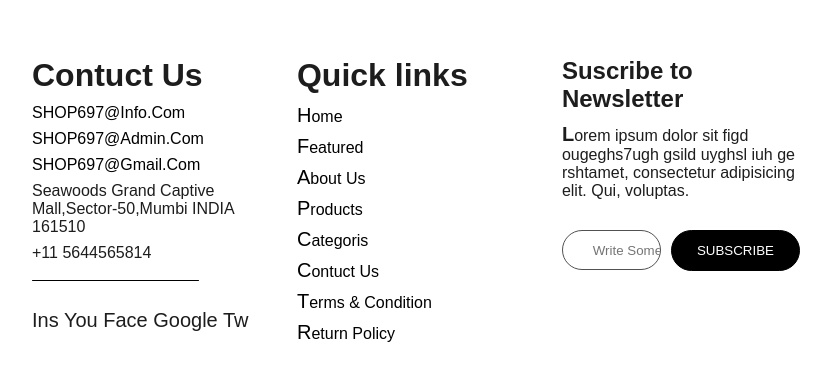
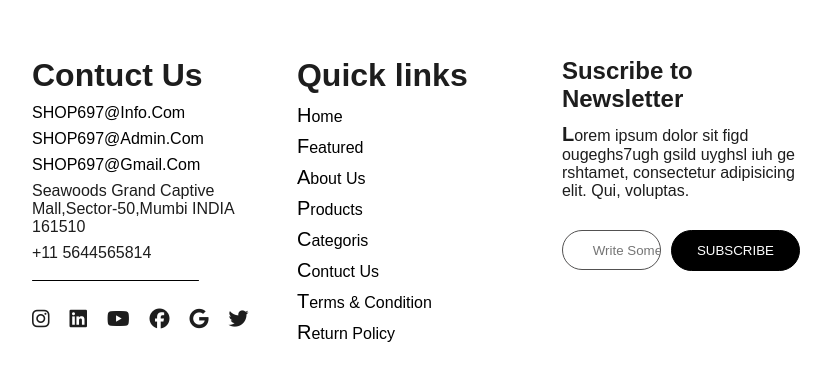
Before and after one commit to nazmus-sakib2006/Project-3, a plain HTML site: page index.html in a window 1280 px wide. Shown: the part 3249-3623 px from the top of the page, without its empty margins (224-1055 px from the left). Drawn offline with Linux system fonts and the light colour scheme; a web font is replaced by a local one.

Commit message:
Update index.html

```diff
--- a/index.html
+++ b/index.html
@@ -557,11 +557,12 @@
                     </li>
 
                     <li class="socials">
-                        ins
-                        you
-                        face
-                        google
-                        tw
+                       <i class="fa-brands fa-instagram"></i>
+                        <i class="fa-brands fa-linkedin"></i>
+                        <i class="fa-brands fa-youtube"></i>
+                        <i class="fa-brands fa-facebook"></i>
+                        <i class="fa-brands fa-google"></i>
+                        <i class="fa-brands fa-twitter"></i>
                     </li>
                 </ul>
             </div>
```
